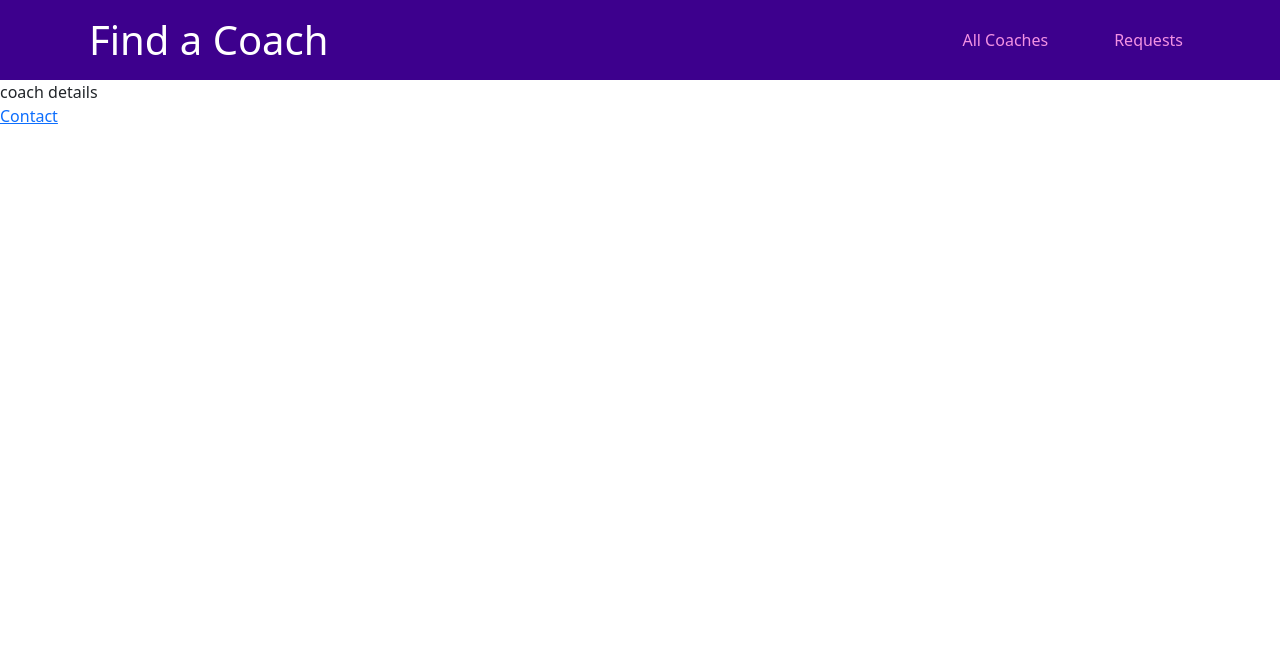
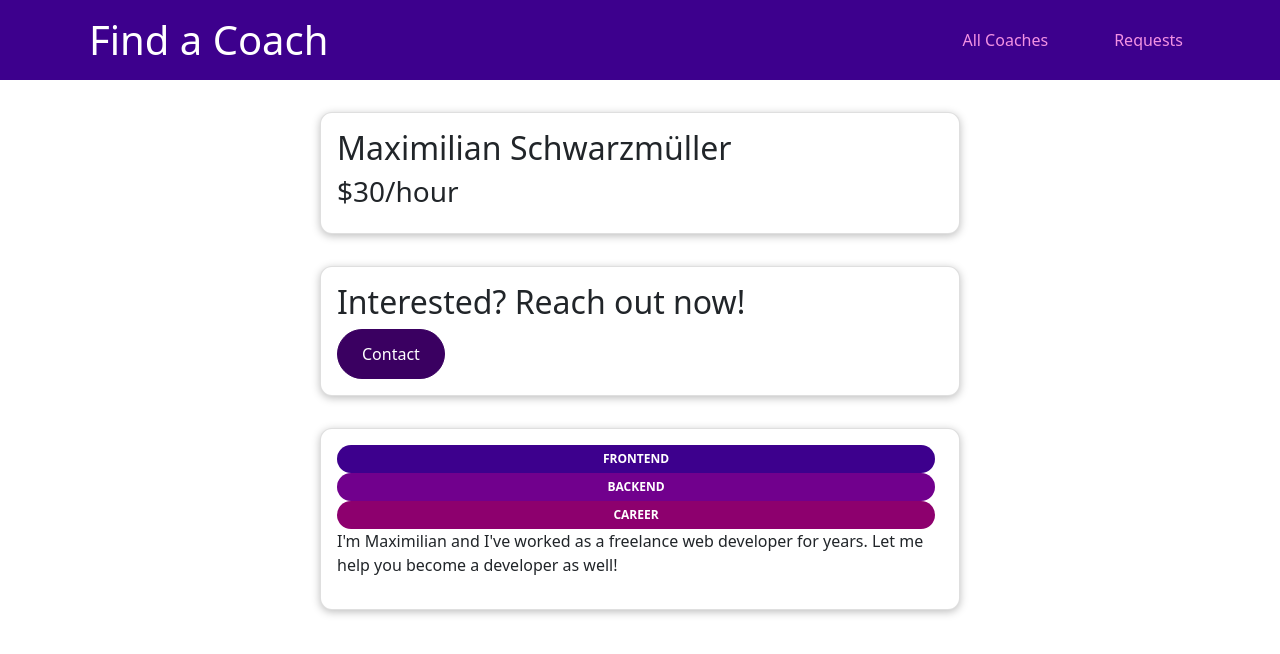
Before and after one commit to AQAMINE/find-a-coach-vuejs-firebase, a Vue app: page /coaches/c1 in a window 1280 px wide. Shown: the top 654 px of the page. Built offline with nearby package versions, Linux system fonts and the light colour scheme.

Commit message:
coach detail

```diff
--- a/src/components/layout/ui/BaseBadge.vue
+++ b/src/components/layout/ui/BaseBadge.vue
@@ -1,6 +1,6 @@
 <template>
     <span class="badge" :class="type">
-        {{text}}
+        {{ text }}
     </span>
 </template>
 
--- a/src/components/layout/ui/BaseCard.vue
+++ b/src/components/layout/ui/BaseCard.vue
@@ -1,8 +1,6 @@
 <template>
     <div class="card">
-        <slot>
-
-        </slot>
+        <slot></slot>
     </div>
 
 </template>
--- a/src/router/routes.js
+++ b/src/router/routes.js
@@ -18,6 +18,7 @@
     {
         path: '/coaches/:id',
         component: CoachDetail,
+        props: true,
         children: [
             { path: 'contact', component: ContactCoach } // /coaches/id/contact
         ]
--- a/src/views/coaches/CoachDetail.vue
+++ b/src/views/coaches/CoachDetail.vue
@@ -1,12 +1,57 @@
 <template>
-    <div>coach details</div>
-    <router-link to="/coaches/c1/contact">Contact</router-link>
-    <router-view></router-view>
+    <div>
+        <section>
+            <base-card>
+                <h2>{{ fullName }}</h2>
+                <h3>${{ rate }}/hour</h3>
+            </base-card>
+        </section>
+        <section>
+            <base-card>
+                <header>
+                    <h2>Interested? Reach out now!</h2>
+                    <base-button link :to="contactLink">Contact</base-button>
+                </header>
+                <router-view></router-view>
+            </base-card>
+        </section>
+        <section>
+            <base-card>
+                <base-badge v-for="area in areas" :key="area" :type="area" :title="area"></base-badge>
+                <p> {{ description }}</p>
+            </base-card>
+        </section>
+    </div>
 </template>
 
 <script>
 export default {
-
+    props: ['id'],
+    data(){
+        return{
+            selectedCoach: null
+        };
+    },
+    computed:{
+        fullName(){
+            return this.selectedCoach.firstName + ' ' + this.selectedCoach.lastName;
+        },
+        contactLink(){
+            return this.$route.path + '/' + this.id + '/contact';
+        },
+        areas(){
+            return this.selectedCoach.areas;
+        },
+        rate(){
+            return this.selectedCoach.hourlyRate;
+        },
+        description(){
+            return this.selectedCoach.description;
+        }
+    },
+    created(){
+        this.selectedCoach = this.$store.getters['coaches/coaches'].find(coach => coach.id === this.id);
+    }
 }
 </script>
 
```
Also changed, not shown: 1 other file (tests, documents, lock files or other folders).
